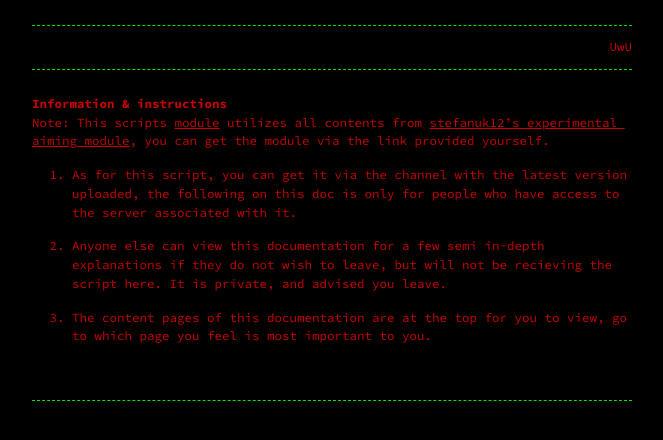
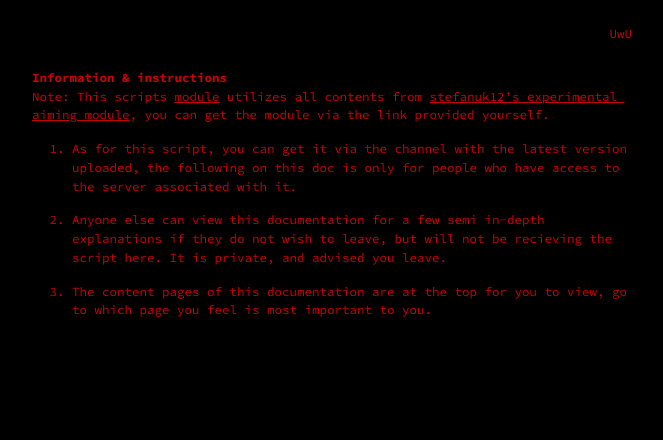
Before and after one commit to Darkfire0576/Darkus, a Jekyll site: the page built from index.md, in a window 1280 px wide. Shown: the top 440 px of the page, without its empty margins (308-971 px from the left). Built offline with Jekyll 4.4.1, drawn with Linux system fonts in a browser that asks for light colours.

Commit message:
Update _hacker.scss

```diff
--- a/_sass/_hacker.scss
+++ b/_sass/_hacker.scss
@@ -4,8 +4,8 @@
 
 :root {
   --base-color: #c70404;
-  --border: dashed 1px rgba(0, 255, 0, 0.9);
-  --selection-background: rgba(0, 255, 0, 0.99);
+  --border: dashed 0px rgba(255, 0, 0, 255);
+  --selection-background: rgba(255, 0, 0, 255);
   --selection-text: #000;
   --background-color: #000;
   --text-color: var(--base-color);
```
